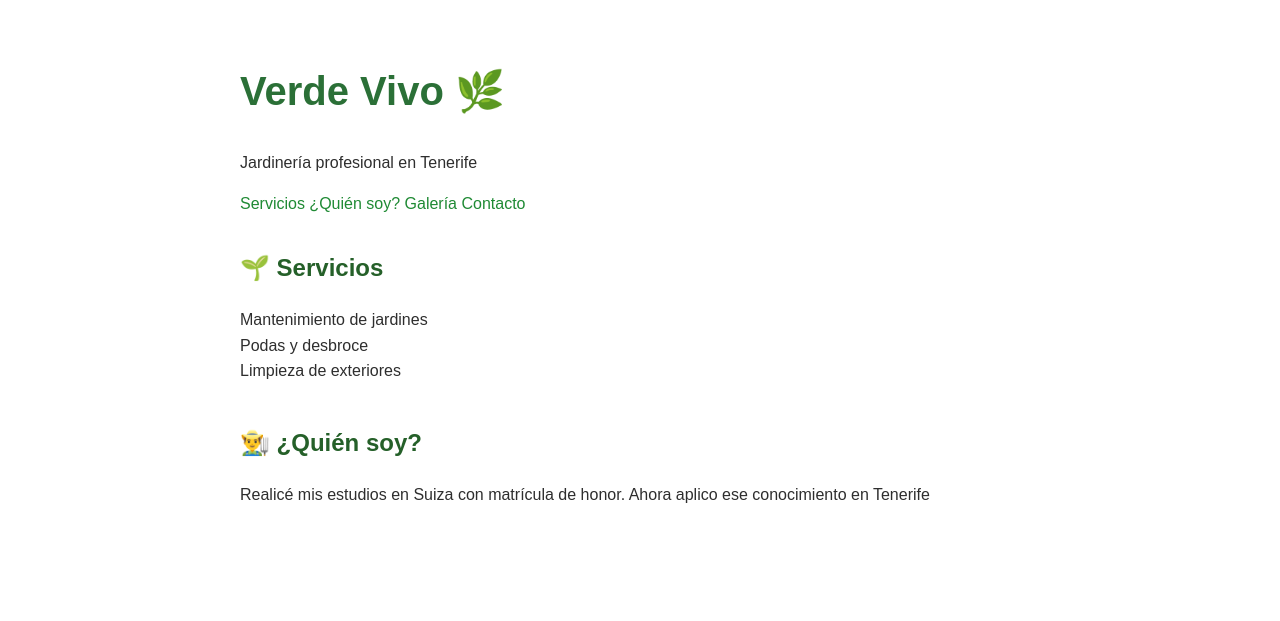
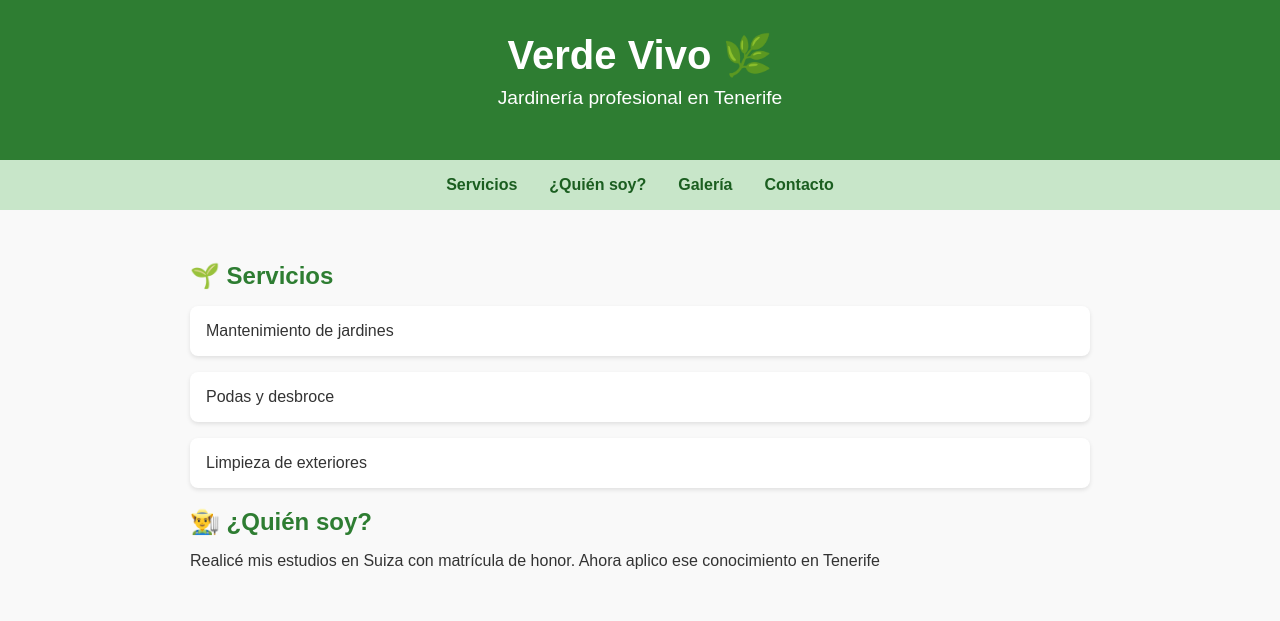
Before and after one commit to Gexelprzzz/Verde-Vivo2, a plain HTML site: page index.html in a window 1280 px wide. Drawn offline with Linux system fonts and the light colour scheme.

Commit message:
Update style.css

```diff
--- a/style.css
+++ b/style.css
@@ -1,32 +1,82 @@
-
 body {
   font-family: sans-serif;
-  background-color: white;
-  color: #2e2e2e;
+  margin: 0;
+  padding: 0;
+  background: #f9f9f9;
+  color: #333;
+}
+
+header {
+  background: #2e7d32;
+  color: white;
+  text-align: center;
+  padding: 2rem 1rem;
+}
+
+header h1 {
+  font-size: 2.5rem;
+  margin: 0;
+}
+
+header p {
+  font-size: 1.2rem;
+  margin-top: 0.5rem;
+}
+
+nav {
+  display: flex;
+  justify-content: center;
+  gap: 2rem;
+  background: #c8e6c9;
+  padding: 1rem;
+  flex-wrap: wrap;
+}
+
+nav a {
+  text-decoration: none;
+  color: #1b5e20;
+  font-weight: bold;
+  font-size: 1rem;
+}
+
+main {
   padding: 2rem;
-  max-width: 800px;
+  max-width: 900px;
   margin: auto;
-  line-height: 1.6;
 }
-h1 {
-  color: #2b7037;
-  font-size: 2.5rem;
+
+h2 {
+  color: #2e7d32;
+  margin-bottom: 1rem;
 }
-h2 {
-  color: #256029;
+
+.card {
+  background: white;
+  margin: 1rem 0;
+  padding: 1rem;
+  border-radius: 8px;
+  box-shadow: 0 2px 4px rgba(0,0,0,0.1);
+}
+
+.gallery {
+  display: flex;
+  gap: 1rem;
+  flex-wrap: wrap;
+  justify-content: center;
+}
+
+.gallery img {
+  width: 30%;
+  min-width: 120px;
+  border-radius: 8px;
+  box-shadow: 0 1px 3px rgba(0,0,0,0.2);
+}
+
+footer {
+  background: #eeeeee;
+  text-align: center;
+  padding: 1rem;
   margin-top: 2rem;
+  font-size: 0.9rem;
+  color: #666;
 }
-a {
-  color: #1f8a34;
-  text-decoration: none;
-}
-a:hover {
-  text-decoration: underline;
-}
-.intro {
-  font-size: 1.2rem;
-  margin-bottom: 1.5rem;
-}
-section {
-  margin-bottom: 2.5rem;
-}
```
